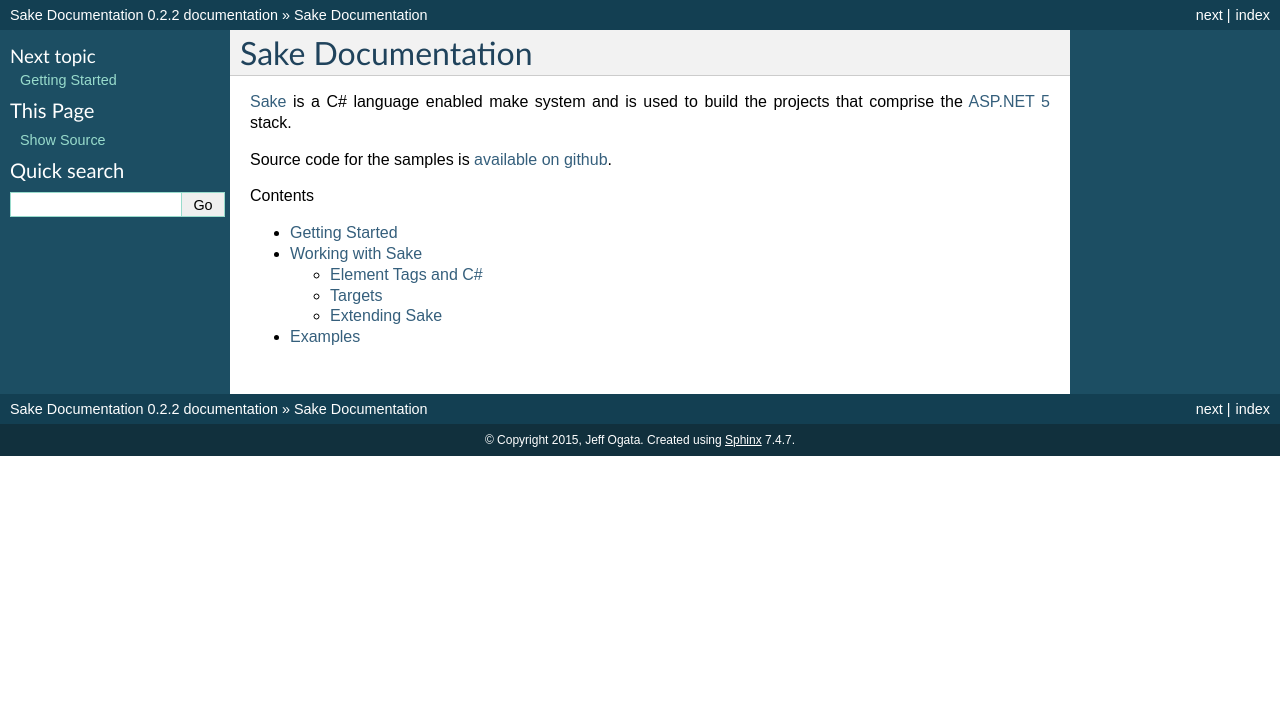
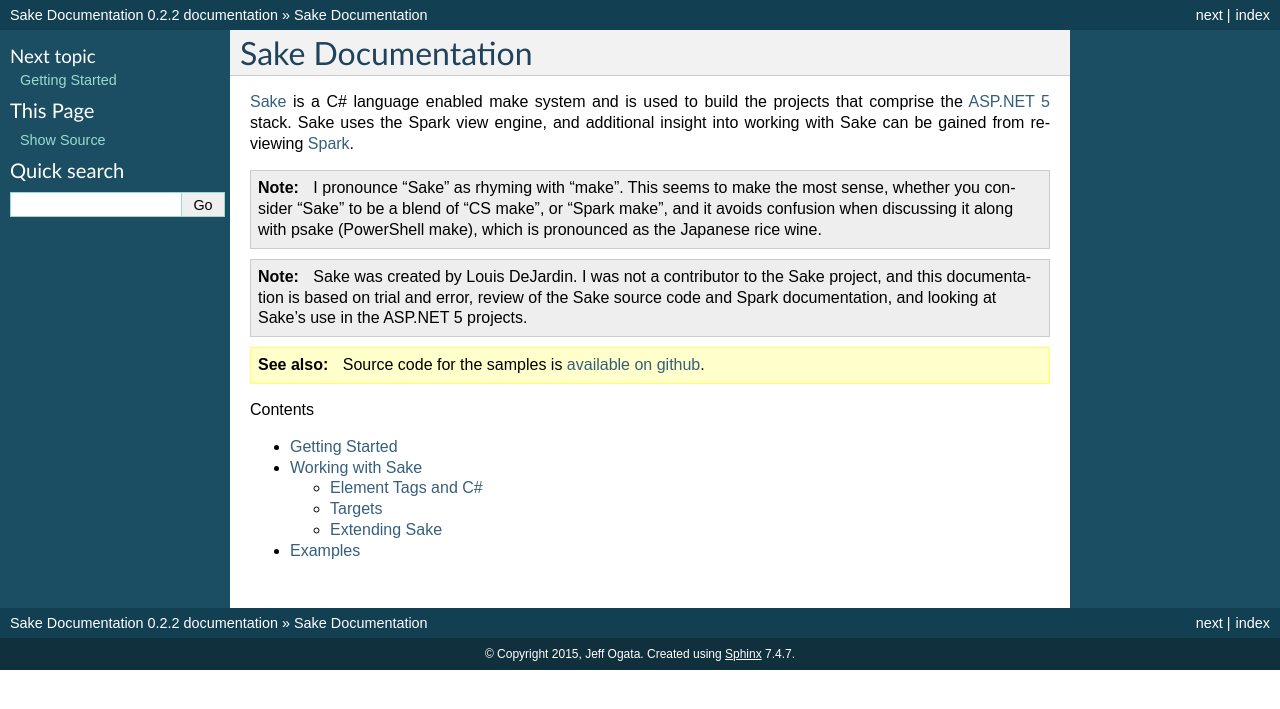
Before and after one commit to jeffogata/sake-docs, a Sphinx documentation site: the page built from docs/source/index.rst, in a window 1280 px wide. Shown: the top 709 px of the page. Built offline with Sphinx 7.4.7, drawn with Linux system fonts in a browser that asks for light colours.

Commit message:
add notes about Spark, pronunciation of Sake, and a disclaimer about my involvement in the Sake project.

```diff
--- a/docs/source/getting-started/index.rst
+++ b/docs/source/getting-started/index.rst
@@ -14,6 +14,8 @@
         :language: c#
 
 .. note:: Andrew Stanton-Nurse has a Sublime 3 package that adds colorization for .shade files:  `Sublime-Sake`_
+
+.. note:: The Spark view engine supports template files using off-side rule formatting where indentation denotes structure, as in Python, Jade, and Haml.  These files have a ``.shade`` file extension to differentate them from ``.spark`` template files, which use opening and closing tags for structure.
 
 .. _Sublime-Sake: https://github.com/anurse/Sublime-Sake
 
--- a/docs/source/index.rst
+++ b/docs/source/index.rst
@@ -2,13 +2,18 @@
 Sake Documentation
 ==================
 
-`Sake`_ is a C# language enabled make system and is used to build the projects that comprise the `ASP.NET 5`_ stack.
+`Sake`_ is a C# language enabled make system and is used to build the projects that comprise the `ASP.NET 5`_ stack.  Sake uses the Spark view engine, and additional insight into working with Sake can be gained from reviewing `Spark`_.
 
-Source code for the samples is `available on github`_.
+.. note:: I pronounce "Sake" as rhyming with "make".  This seems to make the most sense, whether you consider "Sake" to be a blend of "CS make", or "Spark make", and it avoids confusion when discussing it along with psake (PowerShell make), which is pronounced as the Japanese rice wine.
+
+.. note:: Sake was created by Louis DeJardin.  I was not a contributor to the Sake project, and this documentation is based on trial and error, review of the Sake source code and Spark documentation, and looking at Sake's use in the ASP.NET 5 projects.
+
+.. seealso:: Source code for the samples is `available on github`_.
 
 .. _Sake: https://github.com/sakeproject/sake
 .. _ASP.NET 5: https://github.com/aspnet
 .. _available on github: https://github.com/jeffogata/sake-docs/tree/master/docs/samples
+.. _Spark: https://github.com/SparkViewEngine/spark
 
 .. toctree::
    :maxdepth: 2
```
Also changed, not shown: other parts of docs/source/getting-started/index.rst (+1 -1 lines).
